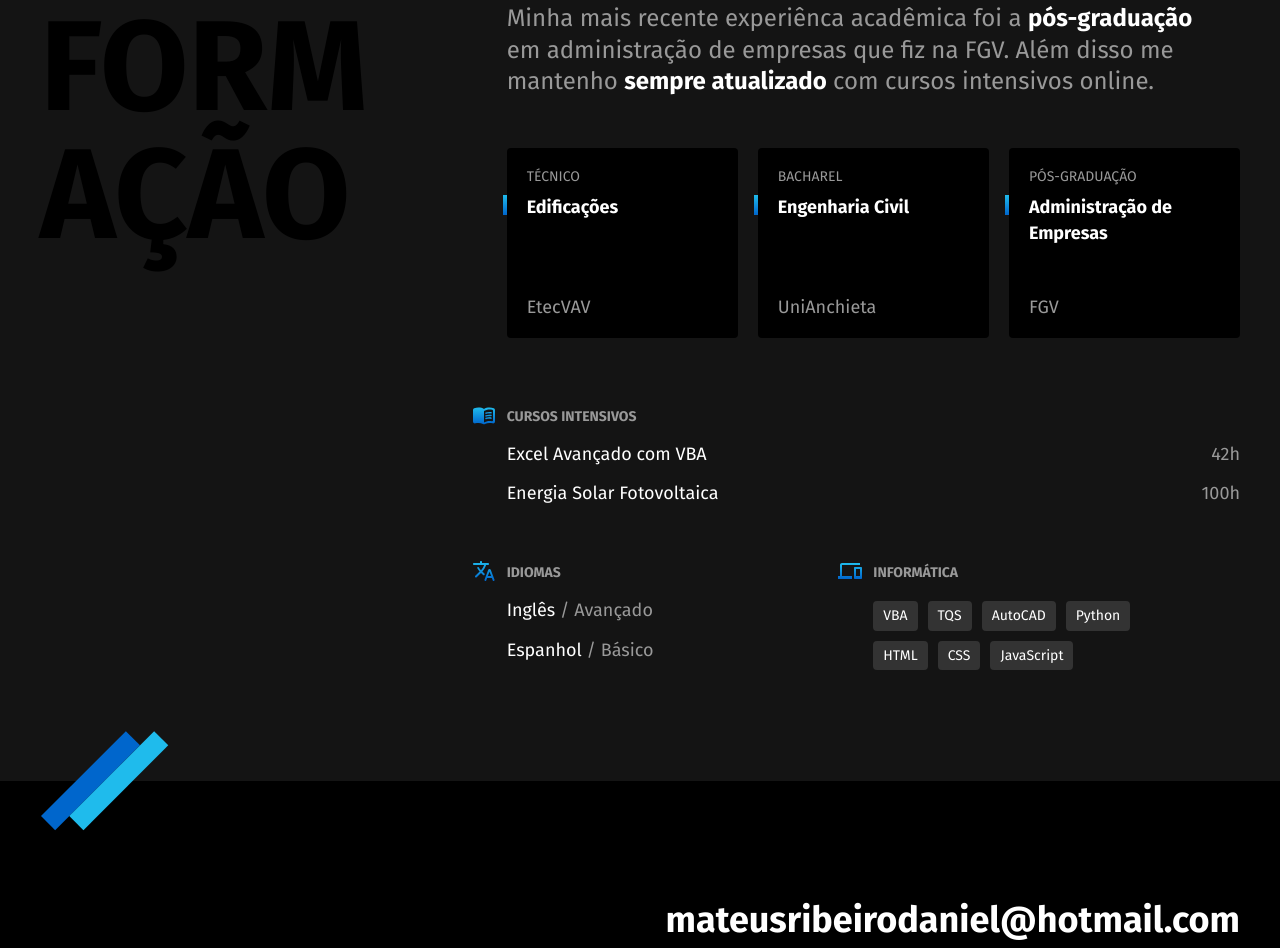
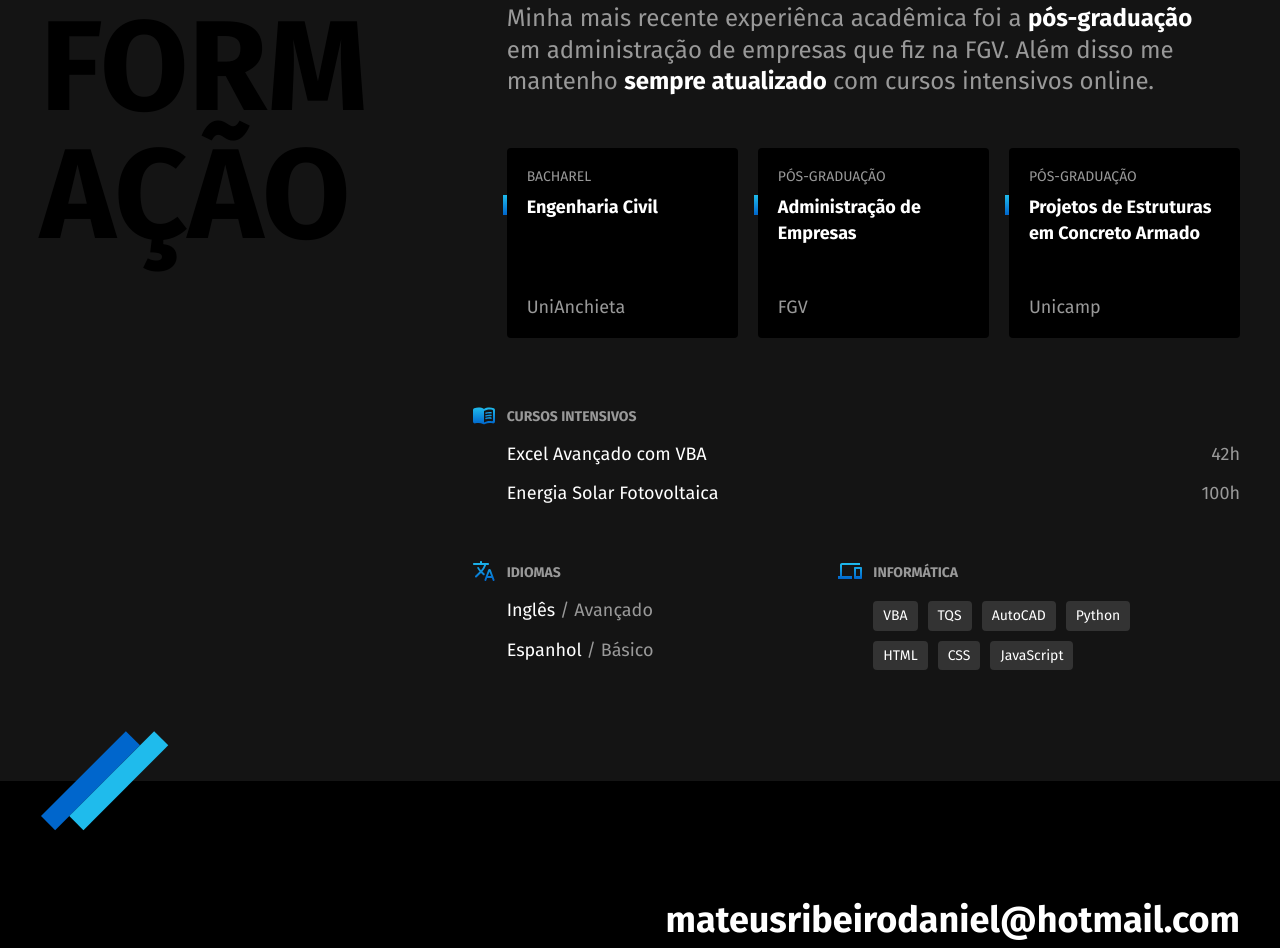
Before and after one commit to mateusdaniel166/mateusdaniel166.github.io, a plain HTML site: page index.html in a window 1280 px wide. Shown: the part 1708-2656 px from the top of the page. Drawn offline with Linux system fonts and the light colour scheme.

Commit message:
adicionado pós-graduação em projetos de estruturas

```diff
--- a/index.html
+++ b/index.html
@@ -108,11 +108,6 @@
 
         <ul class="faculdade-lista">
           <li class="faculdade">
-            <span class="faculdade-tipo">Técnico</span>
-            <h3 class="faculdade-curso">Edificações</h3>
-            <span class="faculdade-instituicao">EtecVAV</span>
-          </li>
-          <li class="faculdade">
             <span class="faculdade-tipo">Bacharel</span>
             <h3 class="faculdade-curso">Engenharia Civil</h3>
             <span class="faculdade-instituicao">UniAnchieta</span>
@@ -121,6 +116,11 @@
             <span class="faculdade-tipo">Pós-Graduação</span>
             <h3 class="faculdade-curso">Administração de Empresas</h3>
             <span class="faculdade-instituicao">FGV</span>
+          </li>
+          <li class="faculdade">
+            <span class="faculdade-tipo">Pós-Graduação</span>
+            <h3 class="faculdade-curso">Projetos de Estruturas em Concreto Armado</h3>
+            <span class="faculdade-instituicao">Unicamp</span>
           </li>
         </ul>
 
```
